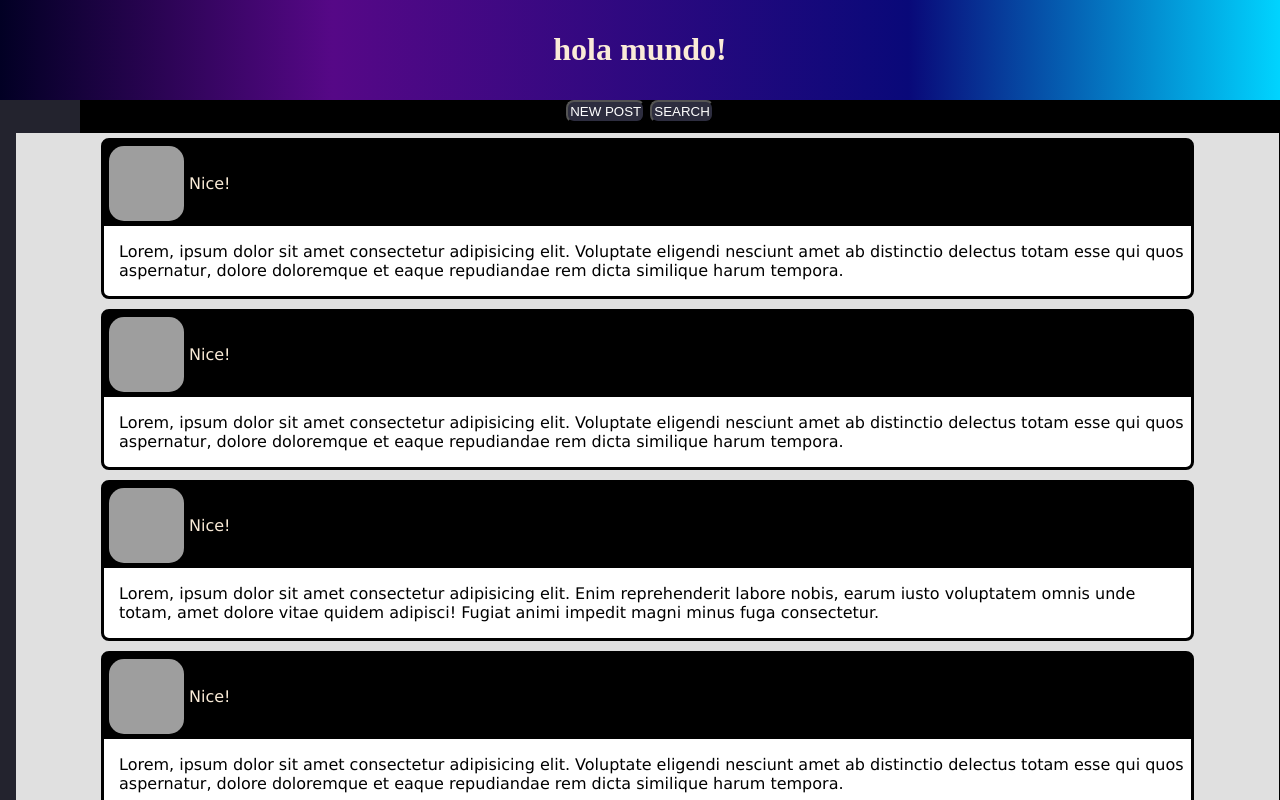
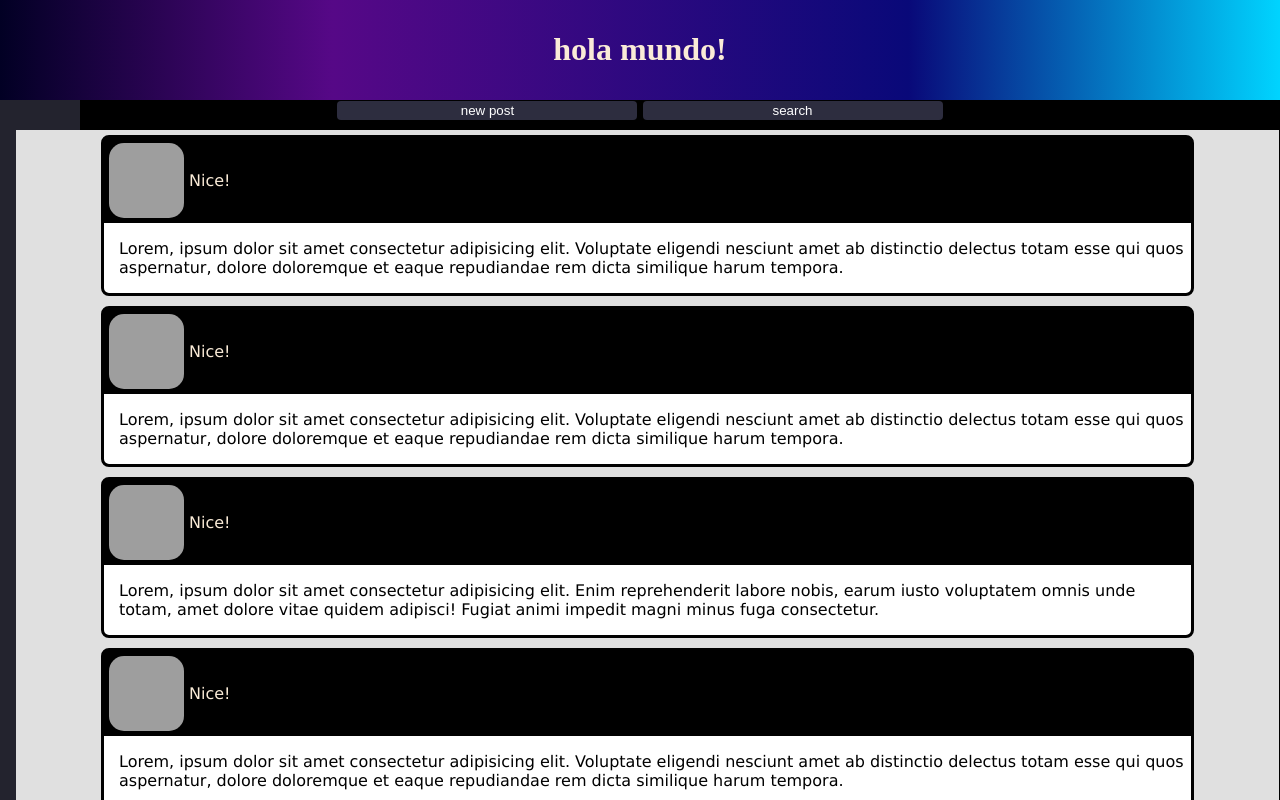
Before and after one commit to NicolasBustosSalazar/blog, a website: page index.html in a window 1280 px wide. Shown: the top 800 px of the page. Drawn offline with Linux system fonts and the light colour scheme; grey boxes are pictures that could not be loaded.

```diff
--- a/css/style.css
+++ b/css/style.css
@@ -79,8 +79,13 @@
   align-items: center;
   background-color: #2d2d3f;
   color: #ffffff;
-  border-radius: 8px;
+  border-radius: 4px;
   padding: 2px;
+  border: none;
+  width: 300px;
+}
+button:active {
+  background-color: green;
 }
 /*-------*/
 /*Publicaciones: en tarjetas con links*/
--- a/index.html
+++ b/index.html
@@ -42,8 +42,8 @@
     </div>
     <div id="menu">
       <section class="Buttons">
-        <button id="NEW">NEW POST</button>
-        <button id="SEARCH">SEARCH</button>
+        <button id="NEW">new post</button>
+        <button id="SEARCH">search</button>
       </section>
     </div>
     <section id="prime">
```
Also changed, not shown: js/index.js (added, +7 -0 lines), package.json (added, +15 -0 lines), 1 other file.
